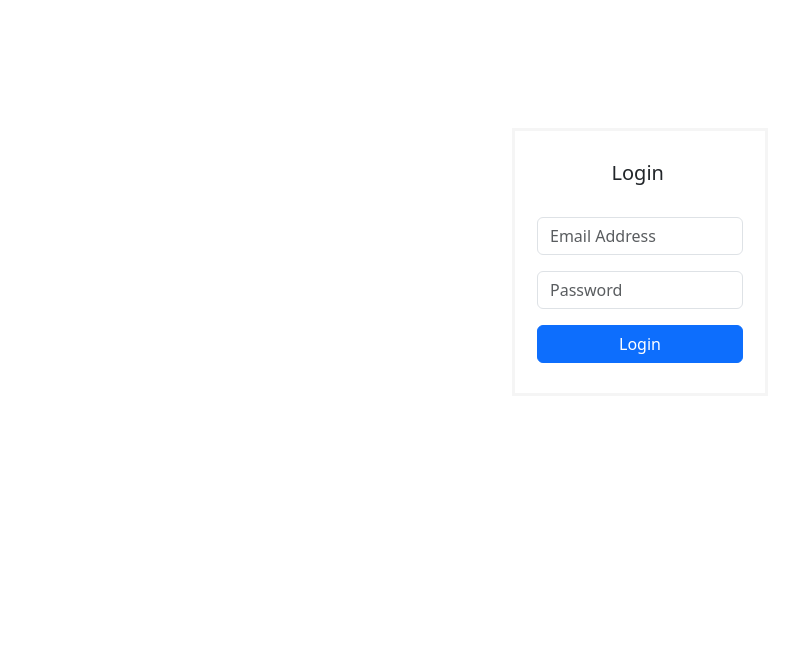
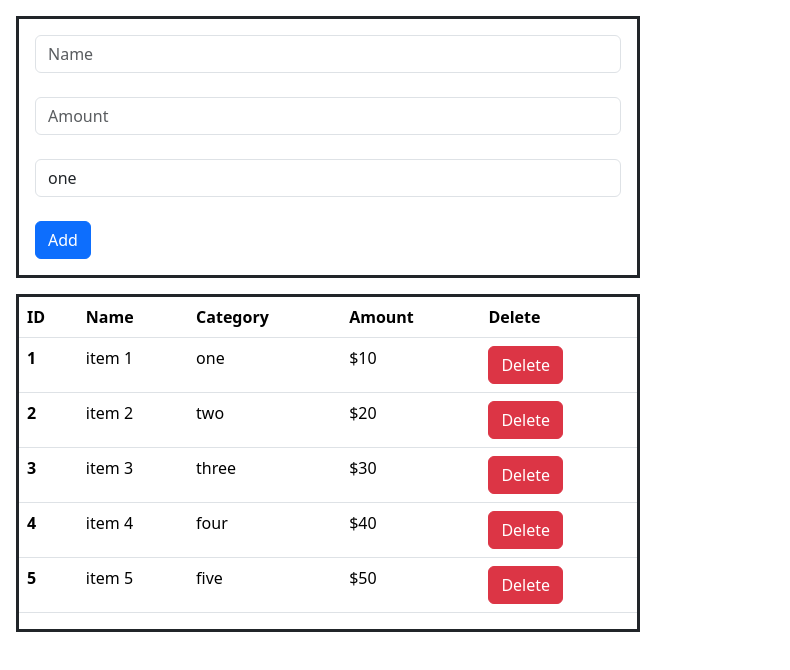
Before and after one commit to pall-pandiyan/react_training, a React (Vite) app in the folder grocery_list/: page / in a window 1280 px wide. Shown: the top 670 px of the page, without its empty margins (0-790 px from the left). Built offline with nearby package versions, Linux system fonts and the light colour scheme.

Commit message:
basic onAdd functionality implemented

```diff
--- a/grocery_list/src/components/GroceryAddForm.tsx
+++ b/grocery_list/src/components/GroceryAddForm.tsx
@@ -1,15 +1,68 @@
-function GroceryAddForm() {
+import { useRef } from "react";
+import items from "../data/items";
+
+interface FormData {
+  id: number;
+  name: string;
+  amount: number;
+  category: string;
+}
+
+interface Props {
+  onAdd: (data: FormData) => void;
+}
+
+function GroceryAddForm({ onAdd }: Props) {
+  const nameRef = useRef<HTMLInputElement>(null);
+  const amountRef = useRef<HTMLInputElement>(null);
+  const categoryRef = useRef<HTMLSelectElement>(null);
+
+  function handleSubmit(event: React.FormEvent<HTMLFormElement>) {
+    event.preventDefault();
+    console.log("hanling add");
+    const data = {
+      id: items.length + 1,
+      name: nameRef.current ? nameRef.current.value : "",
+      amount: amountRef.current ? parseInt(amountRef.current.value) : 0,
+      category: categoryRef.current ? categoryRef.current.value : "",
+    };
+    onAdd(data);
+  }
+
   return (
-    <form>
-      <input className="form-control" type="text" placeholder="Name" />
-      <input className="form-control" type="text" placeholder="Amount" />
-      <select className="form-control" name="category" id="">
+    <form onSubmit={handleSubmit}>
+      <input
+        id="name_input"
+        ref={nameRef}
+        className="form-control"
+        type="text"
+        placeholder="Name"
+      />
+      <br />
+      <input
+        id="amount_input"
+        ref={amountRef}
+        className="form-control"
+        type="number"
+        placeholder="Amount"
+      />
+      <br />
+      <select
+        id="category_select"
+        ref={categoryRef}
+        className="form-control"
+        name="category"
+      >
         <option value="one">one</option>
         <option value="two">two</option>
         <option value="three">three</option>
         <option value="four">four</option>
         <option value="five">five</option>
       </select>
+      <br />
+      <button className="btn btn-primary" type="submit">
+        Add
+      </button>
     </form>
   );
 }
--- a/grocery_list/src/pages/App.tsx
+++ b/grocery_list/src/pages/App.tsx
@@ -3,7 +3,7 @@ import Grocery from "./Grocery";
 import { useState } from "react";
 
 function App() {
-  const [isLoggedIn, setIsLoggedIn] = useState(false);
+  const [isLoggedIn, setIsLoggedIn] = useState(true);
   const [showLoginError, setShowLoginError] = useState(false);
 
   if (isLoggedIn) {
--- a/grocery_list/src/pages/Grocery.tsx
+++ b/grocery_list/src/pages/Grocery.tsx
@@ -4,12 +4,14 @@ import GroceryAddForm from "../components/GroceryAddForm";
 function Grocery() {
   return (
     <>
-      <div className="mb-3 w-50">
-        <GroceryAddForm />
-      </div>
+      <div className="m-3">
+        <div className="mb-3 w-50 p-3" style={{ border: "solid" }}>
+          <GroceryAddForm onAdd={(data) => console.log(data)} />
+        </div>
 
-      <div className="mb-3 w-50" style={{ border: "solid" }}>
-        <GroceryTable />
+        <div className="mb-3 w-50" style={{ border: "solid" }}>
+          <GroceryTable />
+        </div>
       </div>
     </>
   );
```
